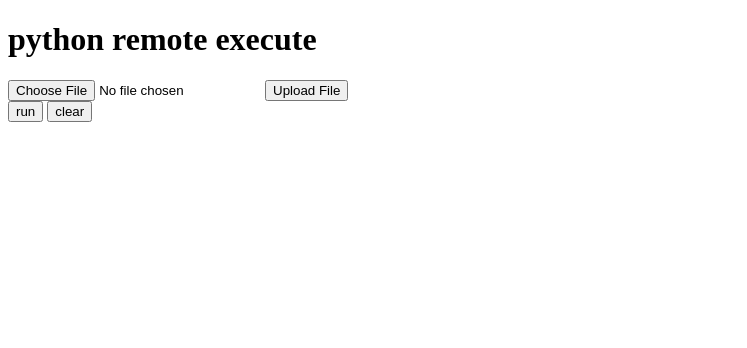
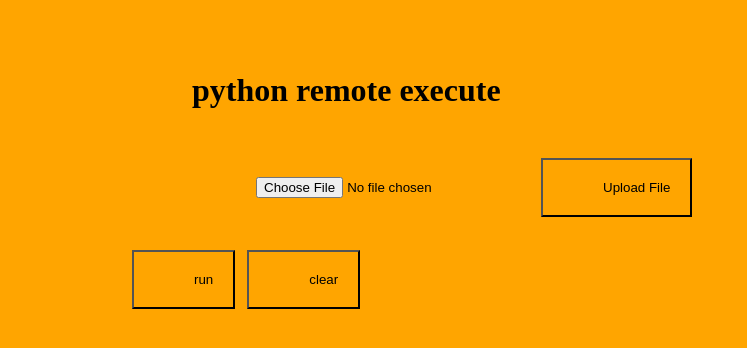
Before and after one commit to Kolya142/Kolya142.github.io, a plain HTML site: page pyre.html in a window 1280 px wide. Shown: the whole page, without its empty margins (0-747 px from the left). Drawn offline with Linux system fonts and the light colour scheme.

Commit message:
Update pyre.html

```diff
--- a/pyre.html
+++ b/pyre.html
@@ -1,6 +1,8 @@
 <!DOCTYPE html>
 <html>
 <head>
+    <meta charset="utf-8"/>
+    <link type="text/css" rel="stylesheet" href="https://kolya142.github.io/public/style.css">
     <title>python remote execute</title>
 </head>
 <body>
```
